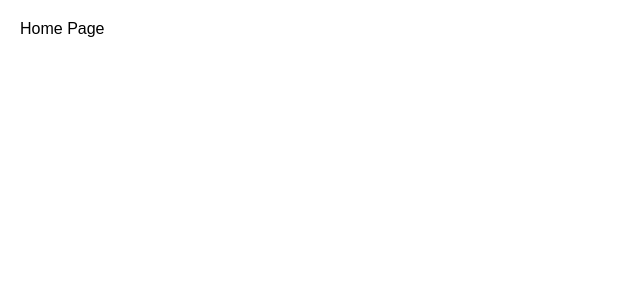
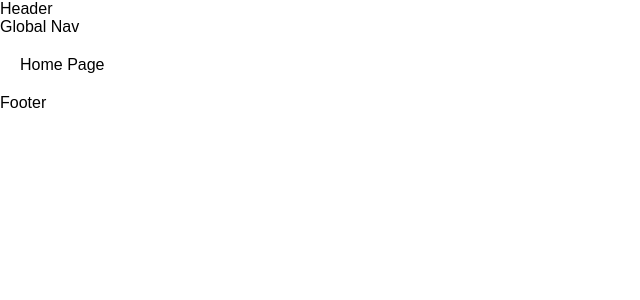
Before and after one commit to wayandway/moneylog, a Next.js app: page / in a window 1280 px wide. Shown: the top 300 px of the page, without its empty margins (0-640 px from the left). Built offline with nearby package versions, Linux system fonts and the light colour scheme.

Commit message:
feat: 레이아웃 추가 - Header, Footer

```diff
--- a/app/layout.tsx
+++ b/app/layout.tsx
@@ -1,6 +1,8 @@
 import type { Metadata } from 'next';
-import '../src/shared/styles/reset.css';
-import '../src/shared/styles/globals.css';
+import '@/shared/styles/reset.css';
+import '@/shared/styles/globals.css';
+
+import { Header, Footer } from '@/widgets/layouts';
 
 export const metadata: Metadata = {
   title: '머니로그',
@@ -27,7 +29,9 @@ export default function RootLayout({
   return (
     <html lang="ko">
       <body>
+        <Header />
         <main>{children}</main>
+        <Footer />
       </body>
     </html>
   );
--- /dev/null
+++ b/src/widgets/layouts/Footer/index.ts
@@ -0,0 +1 @@
+export * from './template';
--- /dev/null
+++ b/src/widgets/layouts/Footer/template.tsx
@@ -0,0 +1,3 @@
+export function Footer() {
+  return <footer>Footer</footer>;
+}
--- /dev/null
+++ b/src/widgets/layouts/GlobalNav/index.ts
@@ -0,0 +1 @@
+export * from './template';
--- /dev/null
+++ b/src/widgets/layouts/GlobalNav/template.tsx
@@ -0,0 +1,3 @@
+export function GlobalNav() {
+  return <nav>Global Nav</nav>;
+}
--- /dev/null
+++ b/src/widgets/layouts/Header/index.ts
@@ -0,0 +1 @@
+export * from './template';
--- /dev/null
+++ b/src/widgets/layouts/Header/template.tsx
@@ -0,0 +1,9 @@
+import { GlobalNav } from '../GlobalNav';
+
+export function Header() {
+  return (
+    <header>
+      Header <GlobalNav />
+    </header>
+  );
+}
--- /dev/null
+++ b/src/widgets/layouts/index.ts
@@ -0,0 +1,3 @@
+export * from './Footer';
+export * from './GlobalNav';
+export * from './Header';
```
Also changed, not shown: src/widgets/layouts/Footer/style.ts (added), src/widgets/layouts/GlobalNav/style.ts (added), src/widgets/layouts/Header/style.ts (added).
